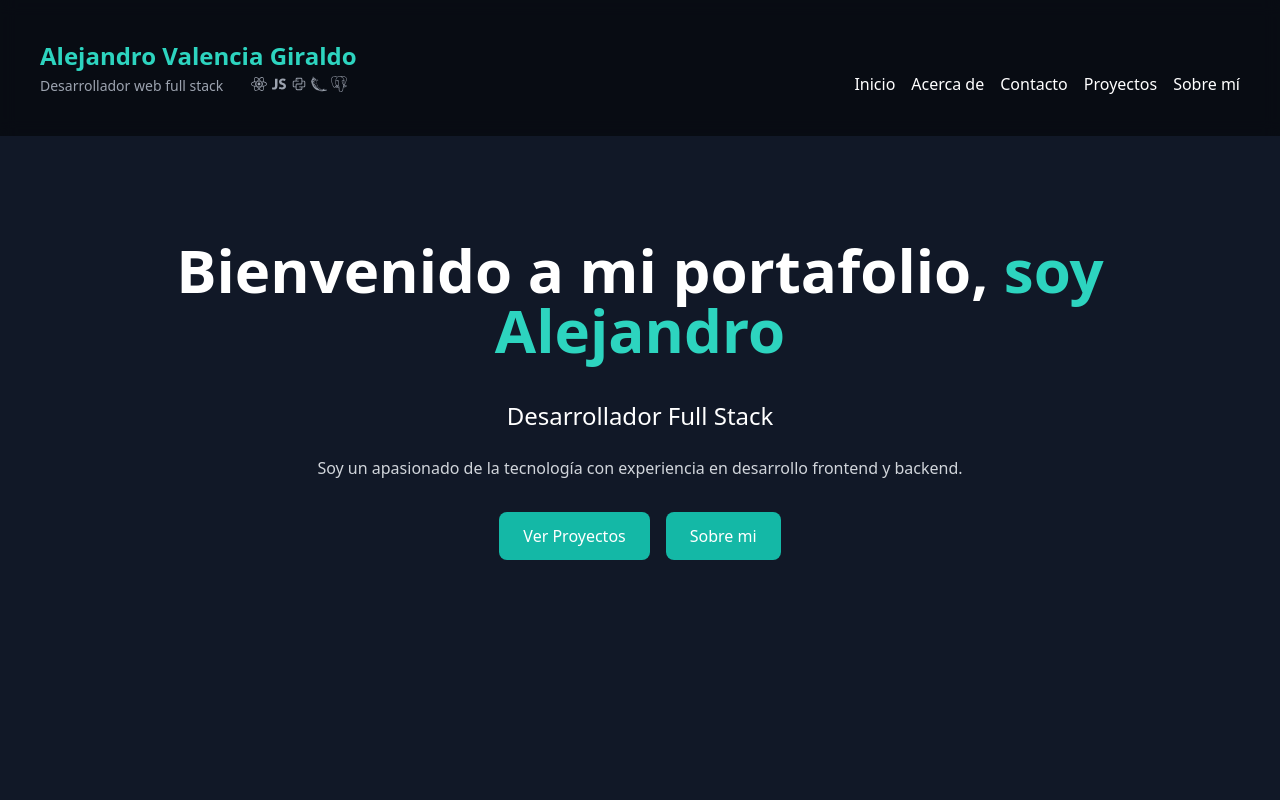
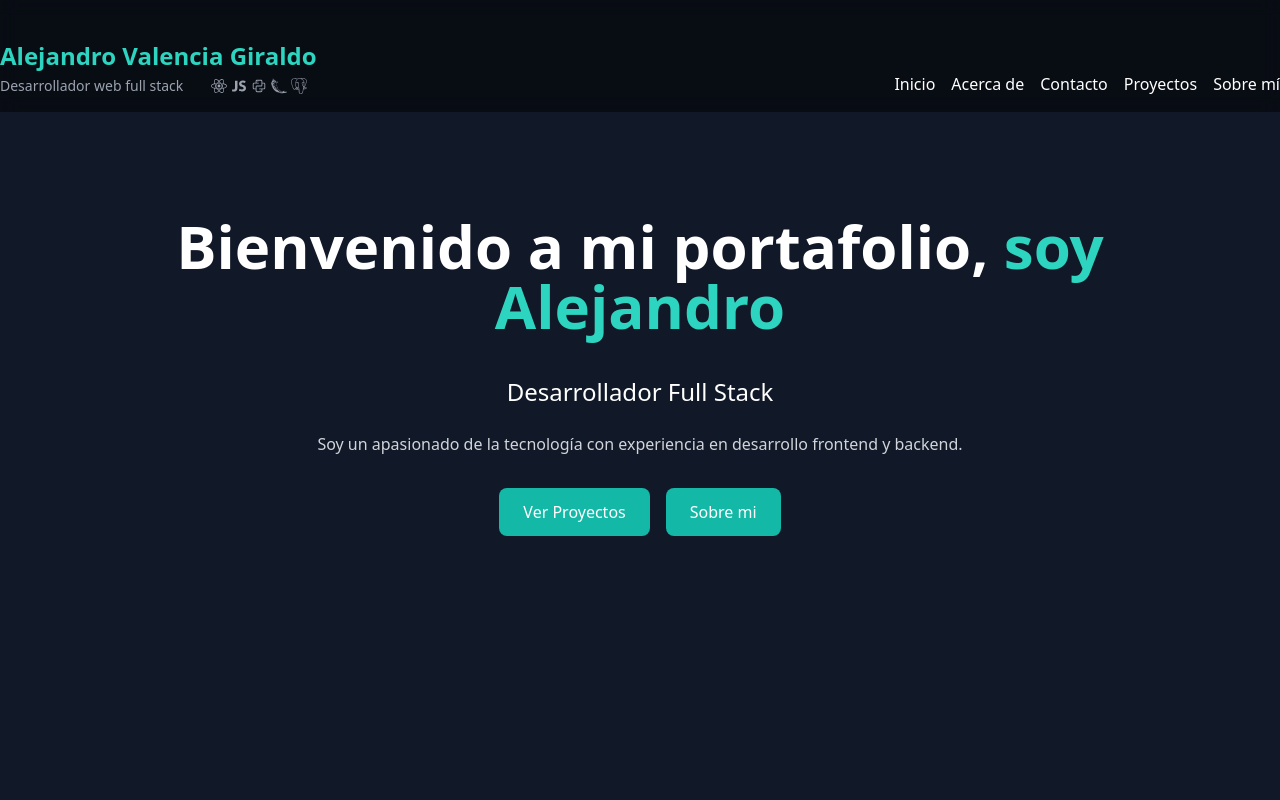
Before and after one commit to soutAle/my-portfolio, a React (Vite) app: page / in a window 1280 px wide. Shown: the top 800 px of the page. Built offline with nearby package versions, Linux system fonts and the light colour scheme.

Commit message:
adjust navbar

```diff
--- a/src/components/Navbar.jsx
+++ b/src/components/Navbar.jsx
@@ -8,14 +8,14 @@ import { SiPostgresql } from "react-icons/si";
 
 export const Navbar = () => {
     return (
-        <nav className="w-full py-6 z-[999] top-0 left-0 right-0 bg-black/50 backdrop-blur text-white">
-            <div className="px-10">
-                <div className="flex flex-col md:flex-row justify-between items-start md:items-end py-4">
-                    <div className="mb-4 md:mb-0">
+        <nav className="w-full pt-6 z-[999] top-0 left-0 right-0 bg-black/50 backdrop-blur text-white">
+            <div className="container mx-auto">
+                <div className="flex flex-col md:flex-row justify-between items-center md:items-end py-4">
+                    <div className="mb-4 md:mb-0 text-center">
                         <h1 className="text-2xl font-bold text-teal-400">
                             Alejandro Valencia Giraldo
                         </h1>
-                        <div className="flex flex-col md:flex-row mt-1 gap-2 md:gap-7 text-gray-400 text-sm mt-1">
+                        <div className="flex flex-col md:flex-row items-center mt-1 gap-2 md:gap-7 text-gray-400 text-sm mt-1">
                             <p className="">
                                 Desarrollador web full stack
                             </p>
@@ -28,7 +28,7 @@ export const Navbar = () => {
                             </div>
                         </div>
                     </div>
-                    <ul className="flex flex-col md:flex-row gap-4 text-start">
+                    <ul className="flex flex-row gap-4 text-start items-center text-sm md:text-base">
                         <li>
                             <Link to="/" className="hover:text-teal-400 transition">
                                 Inicio
```
